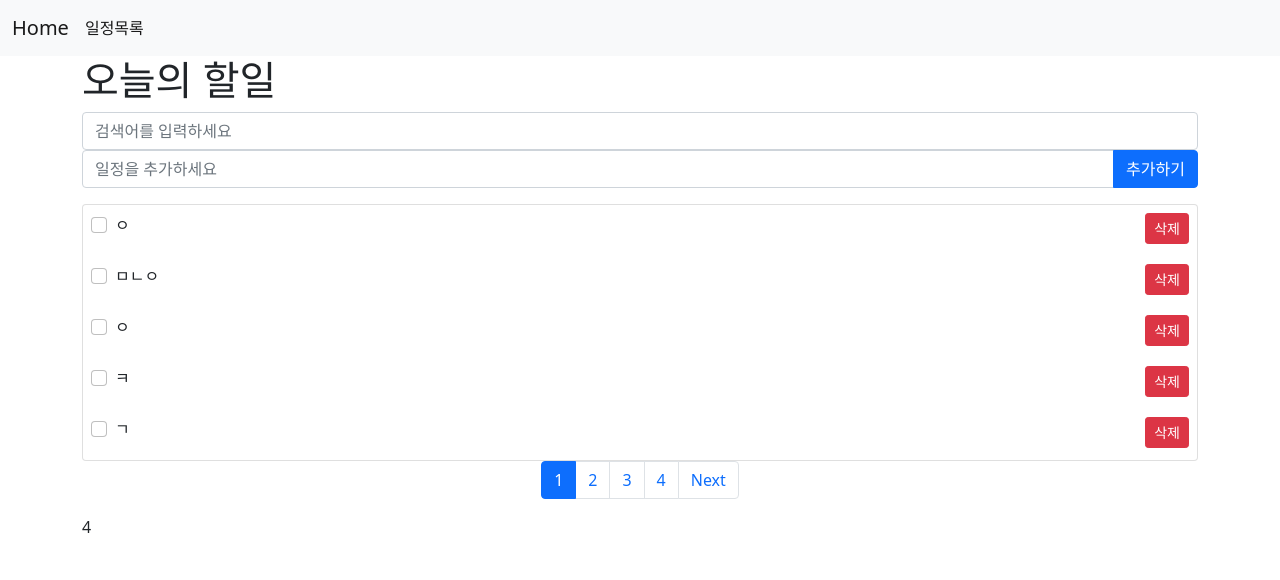
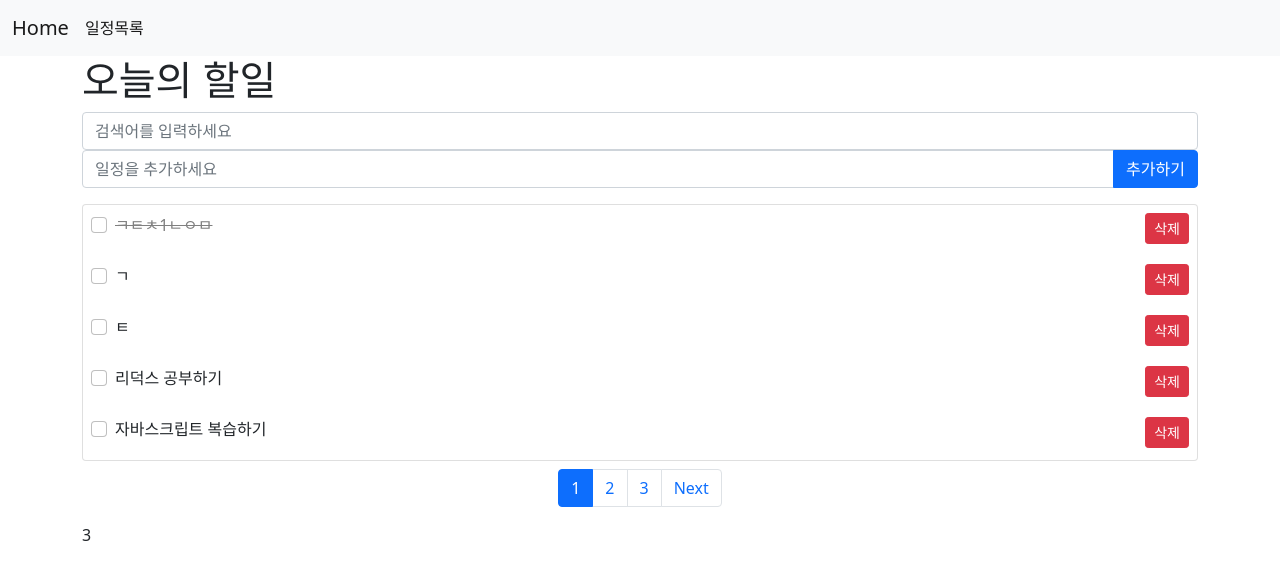
Before and after one commit to Youngjung3/vue-note, a Vue app in the folder todo-app/: page /todos in a window 1280 px wide. Shown: the top 580 px of the page. Built offline with nearby package versions, Linux system fonts and the light colour scheme; data requests are answered from the project's data file.

Commit message:
상세페이지구현

```diff
--- a/todo-app/db.json
+++ b/todo-app/db.json
@@ -61,24 +61,9 @@
       "id": 12
     },
     {
-      "subject": "ㅋ",
-      "completed": false,
+      "subject": "ㅋㅌㅊ1ㄴㅇㅁ",
+      "completed": true,
       "id": 13
-    },
-    {
-      "subject": "ㅇ",
-      "completed": false,
-      "id": 14
-    },
-    {
-      "subject": "ㅁㄴㅇ",
-      "completed": false,
-      "id": 15
-    },
-    {
-      "subject": "ㅇ",
-      "completed": false,
-      "id": 16
     }
   ]
 }
--- a/todo-app/package.json
+++ b/todo-app/package.json
@@ -10,6 +10,7 @@
   "dependencies": {
     "axios": "^1.3.5",
     "core-js": "^3.8.3",
+    "lodash": "^4.17.21",
     "vue": "^3.2.13",
     "vue-router": "^4.1.6"
   },
--- a/todo-app/src/App.vue
+++ b/todo-app/src/App.vue
@@ -1,13 +1,17 @@
 <template>
   <nav class="navbar navbar-light bg-light">
     <div class="container-fluid justify-content-start">
+      <!-- <router-link to="/" class="navbar-brand">Home</router-link> -->
       <router-link :to="{name:'Home'}" class="navbar-brand">Home</router-link>
       <div class="navbar-nav">
+        <!-- <router-link class="nav-link active" to="/Todos">일정목록</router-link> -->
         <router-link class="nav-link active" :to="{name:'Todos'}">일정목록</router-link>
       </div>
     </div>
   </nav>
-  <router-view />
+  <div class="container">
+    <router-view />
+  </div>
 </template>
 
 <script>
--- a/todo-app/src/components/TodoList.vue
+++ b/todo-app/src/components/TodoList.vue
@@ -1,20 +1,20 @@
 <template>
-    <div class="card">
-    <div class="card-body p-2 d-flex" v-for="i in todos" :key="i.id">
+    <div class="card mb-2">
+    <div @click="moveToPage(i.id)" class="card-body p-2 d-flex" v-for="i in todos" :key="i.id" style="cursor:pointer">
 
         <div class="form-check flex-grow-1">
           <label class="form-check-label" :class="{todo:i.completed}">
+            {{ i.subject }}
             <input
               type="checkbox"
               class="form-check-input"
               :value="todos.completed"
-              @change="toggleTodo(i.id)"
+              @click.stop="toggleTodo(i.id,$event)"
             />
-            {{ i.subject }}
           </label>
         </div>
         <div>
-          <button class="btn btn-danger btn-sm mb-1" @click="deleteTodo(i.id)">
+          <button class="btn btn-danger btn-sm mb-1" @click.stop="deleteTodo(i.id)">
             삭제
           </button>
         </div>
@@ -23,6 +23,7 @@
 </template>
 
 <script>
+import {useRouter} from 'vue-router'
 export default {
   props:{
     todos:{
@@ -32,16 +33,28 @@ export default {
   },
   emits:["toggle-todo","delete-todo"],
   setup(props,{emit}){
-    const toggleTodo=(index)=>{
-      // console.log("toggleTodo",index);
-      emit("toggle-todo",index)
+    const router=useRouter();
+    const toggleTodo=(index,event)=>{
+      // console.log("toggleTodo",index,event.target.checked);
+      emit("toggle-todo",index,event.target.checked);
     }
     const deleteTodo=(index)=>{
       emit("delete-todo",index)
     }
+    const moveToPage=(todoId)=>{
+      // console.log(todoId);
+      // router.push("/todos/" + todoId);
+      router.push({
+        name:"Todo",
+        params:{
+          id:todoId,
+        }
+      })
+    }
     return{
       toggleTodo,
-      deleteTodo
+      deleteTodo,
+      moveToPage
     }
 
   }
--- a/todo-app/src/pages/todos/_id.vue
+++ b/todo-app/src/pages/todos/_id.vue
@@ -1,13 +1,85 @@
 <template>
   <h1>일정내용</h1>
+  <div v-if="loading">Loading ...</div>
+  <form v-else @submit.prevent="onSave">
+    <div class="row">
+      <div class="col-6">
+        <div class="form-group mb-2"><label>일정명: </label><input type="text" class="form-control" v-model="todo.subject"></div>
+      </div>
+      <div class="col-6">
+        <div class="form-group mb-2"><label>수행상태: </label>
+          <button class="btn" @click="toggleCompleted" :class="todo.completed ? 'btn-success' : 'btn-danger'" type="button">{{todo.completed ? "완료" : "미완료" }}</button>
+        </div>
+      </div>
+    </div>
+    <button class="btn btn-primary" :disabled="!todoUpdate">저장</button>
+    <button class="btn btn-outline-dark ms-2" @click="moveToTodoListPage">취소</button>
+  </form>
 </template>
 
 <script>
-import { useRoute } from "vue-router";
+import { useRoute, useRouter } from "vue-router";
+import axios from 'axios';
+import { ref, computed } from 'vue';
+import _ from 'lodash'
+
 export default {
     setup(){
+      const originalTodo = ref(null);
         const route=useRoute();
-        console.log(route.params.id);
+        const router=useRouter();
+        const todo=ref(null);
+        // console.log(route.params.id);
+        const loading=ref(true);
+        const todoId=route.params.id;
+        const url="http://localhost:8080/todos/";
+
+        const todoUpdate=computed(()=>{
+          // isEqual 같은 true 다르면 false
+          return !_.isEqual(todo.value,originalTodo.value)
+        })
+
+        const onSave=()=>{
+          axios.put(`${url}${todoId}`,{subject:todo.value.subject, completed:todo.value.completed,}).then((res)=>{
+            // todo.value=res.data;
+            originalTodo.value={...res.data}
+          //   router.push({
+          //   name:"Todos"
+          // })
+            // loading.value=false;
+            console.log("onSave",res);
+          }).catch((err)=>{
+            console.error(err);
+          })
+        }
+        const toggleCompleted=()=>{
+          todo.value.completed=!todo.value.completed;
+        }
+        const getTodo=()=>{
+          axios.get(`${url}${todoId}`).then((res)=>{
+            todo.value={...res.data};
+            originalTodo.value={...res.data};
+            loading.value=false;
+            // console.log(todo.value.completed);
+
+          }).catch((err)=>{
+            console.error(err);
+          })
+        }
+        getTodo();
+        const moveToTodoListPage=()=>{
+          router.push({
+            name:"Todos"
+          })
+        }
+        return{
+          todo,
+          loading,
+          moveToTodoListPage,
+          onSave,
+          toggleCompleted,
+          todoUpdate,
+        }
     }
 }
 </script>
--- a/todo-app/src/pages/todos/index.vue
+++ b/todo-app/src/pages/todos/index.vue
@@ -1,6 +1,6 @@
 <template>
-  <router-view />
-  <div class="container">
+  <!-- <router-view /> -->
+  <div>
     <h1>오늘의 할일</h1>
     <input v-model="searchText" type="text" class="form-control" placeholder="검색어를 입력하세요" @keyup.enter="searchTodos">
     <TodoBasicForm @add-todo="onSubmit" />
@@ -96,14 +96,15 @@ export default {
         getTodos();
       }).catch((err)=>{console.log(err);});
     };
-    const toggleTodo = (index) => {
-      console.log(todos.value);
+    const toggleTodo = (index,checked) => {
+      // console.log(checked);
       // const id =todos.value[index].id;
       const id = index;
-      axios.post("http://localhost:8080/todos/" + id)
-        .then((res)=>{
-          // todos.value[index].completed=!todos.value[index].completed
-          console.log(res);
+      axios.patch("http://localhost:8080/todos/" + id,{completed:checked})
+        .then(()=>{
+          // todos.value[id].completed=checked;
+          // console.log("22222",todos.value[id]);
+          // console.log("11111",todos.value[id].completed);
         }).catch((err)=>{console.log(err);});
     };
 
```
Also changed, not shown: 2 other files (tests, documents, lock files or other folders).
